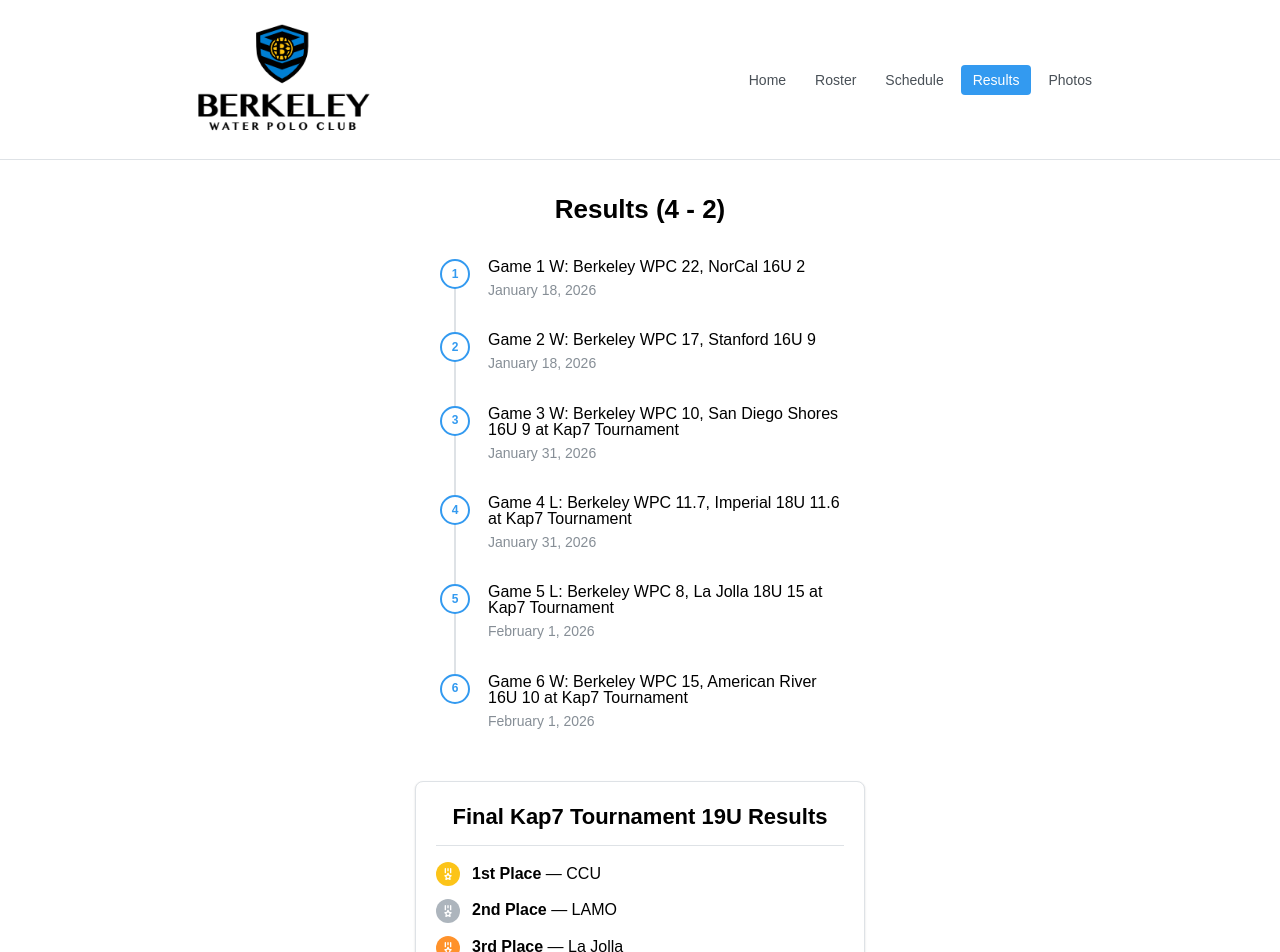
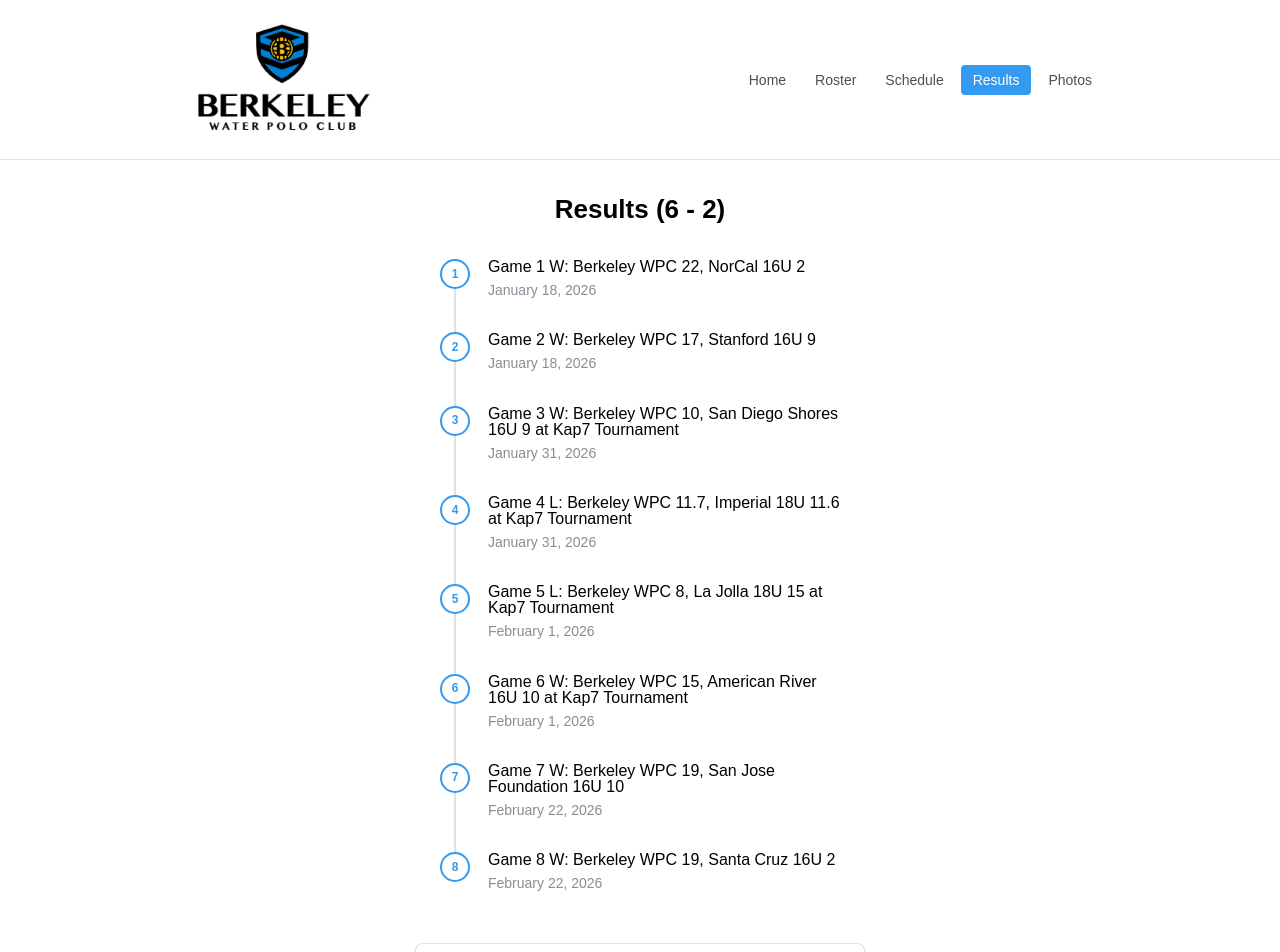
Before and after one commit to curtischen03/BerkeleyWPC, a Next.js app: page /results in a window 1280 px wide. Shown: the top 952 px of the page. Built offline with nearby package versions, Linux system fonts and the light colour scheme.

Commit message:
Update results and schedule

```diff
--- a/data/results.ts
+++ b/data/results.ts
@@ -29,6 +29,16 @@
         date: "February 1, 2026",
         win: true
     },
+    {
+        title: "Game 7 W: Berkeley WPC 19, San Jose Foundation 16U 10",
+        date: "February 22, 2026",
+        win: true
+    },
+    {
+        title: "Game 8 W: Berkeley WPC 19, Santa Cruz 16U 2",
+        date: "February 22, 2026",
+        win: true
+    }
 ];
 
 export default resultsData;
```
Also changed, not shown: data/schedule.ts (+8 -0 lines).
